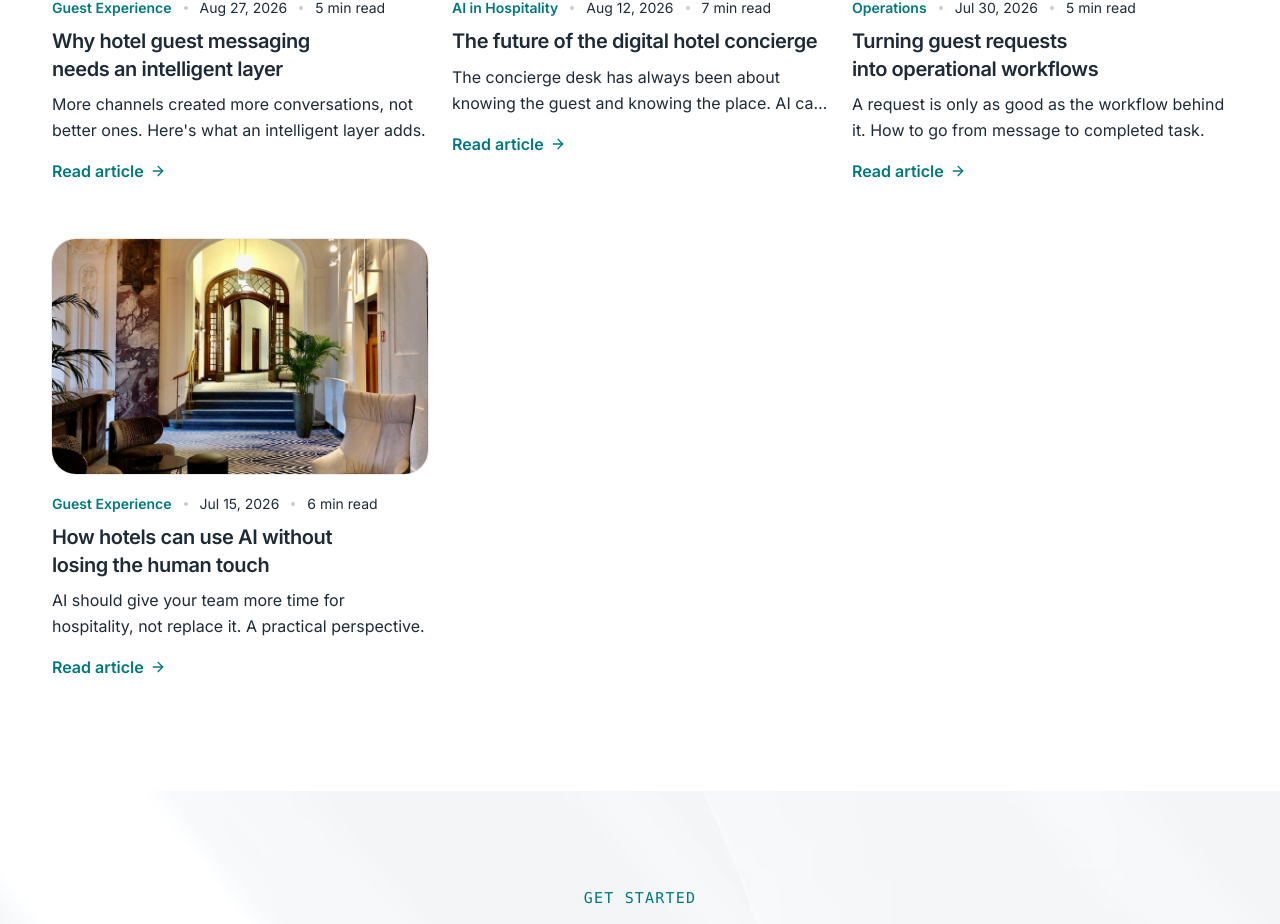
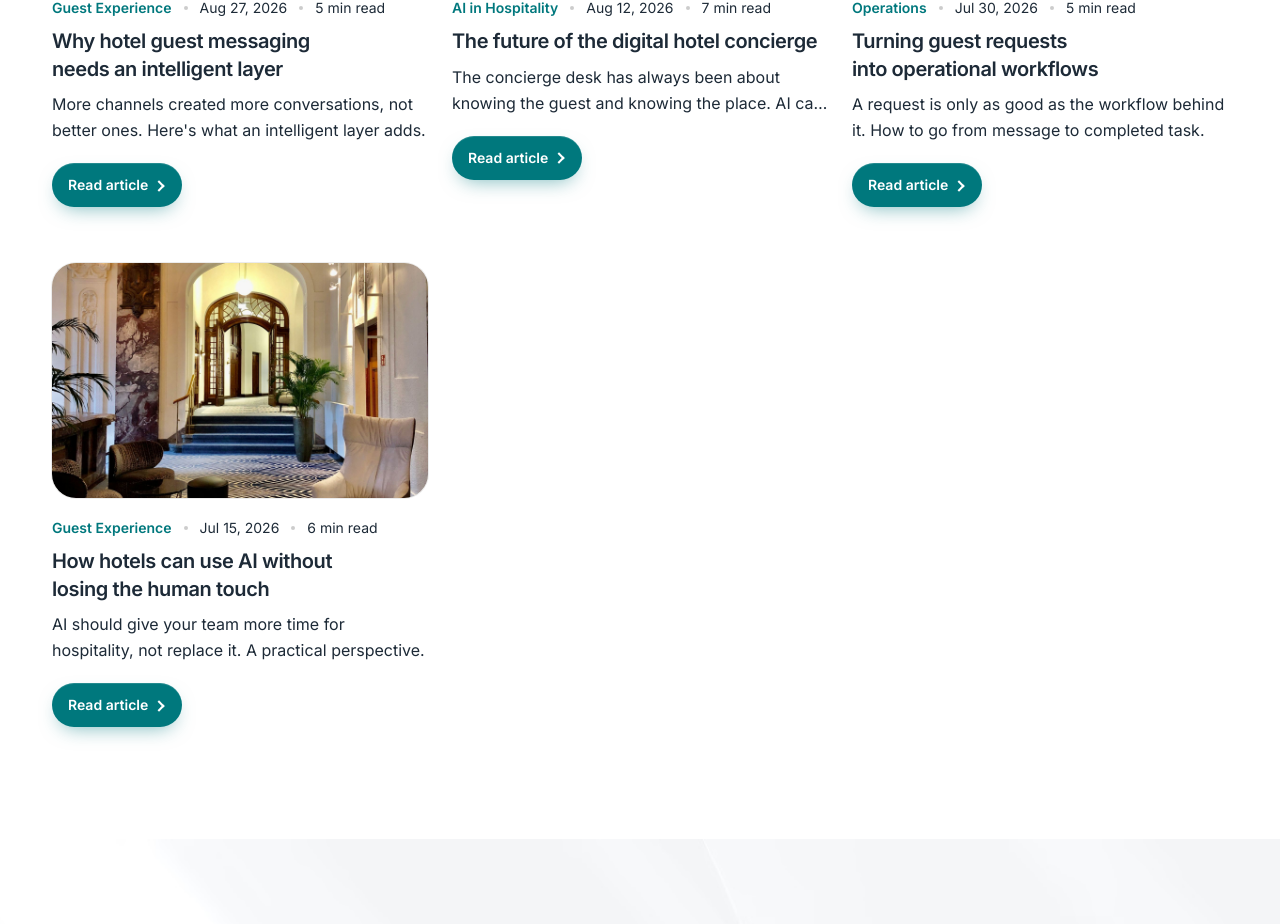
Before and after one commit to abdulrhhkahn/SaraiOS, a Next.js app: page /blog in a window 1280 px wide. Shown: the part 1377-2301 px from the top of the page. Built offline with nearby package versions, Linux system fonts and the light colour scheme; no server answers.

Commit message:
Add files via upload

```diff
--- a/components/blog/BlogCard.tsx
+++ b/components/blog/BlogCard.tsx
@@ -1,5 +1,5 @@
 import Link from "next/link";
-import { ArrowRight } from "lucide-react";
+import { ArrowButton } from "@/components/ui/ArrowButton";
 import { formatDate, type BlogPost } from "@/lib/blog";
 import { BlogCover } from "./BlogCover";
 import { cn } from "@/lib/cn";
@@ -33,10 +33,11 @@ export function BlogCard({ post, hasImage }: { post: BlogPost; hasImage: boolean
         </Link>
       </h3>
       <p className="mt-2 line-clamp-2 leading-relaxed text-stone">{post.excerpt}</p>
-      <p className="mt-4 inline-flex items-center gap-1.5 font-semibold text-cta">
-        Read article
-        <ArrowRight className="size-4 transition-transform duration-200 group-hover:translate-x-1" aria-hidden />
-      </p>
+      <div className="mt-5">
+        <ArrowButton href={`/blog/${post.slug}`} size="sm">
+          Read article
+        </ArrowButton>
+      </div>
     </article>
   );
 }
```
